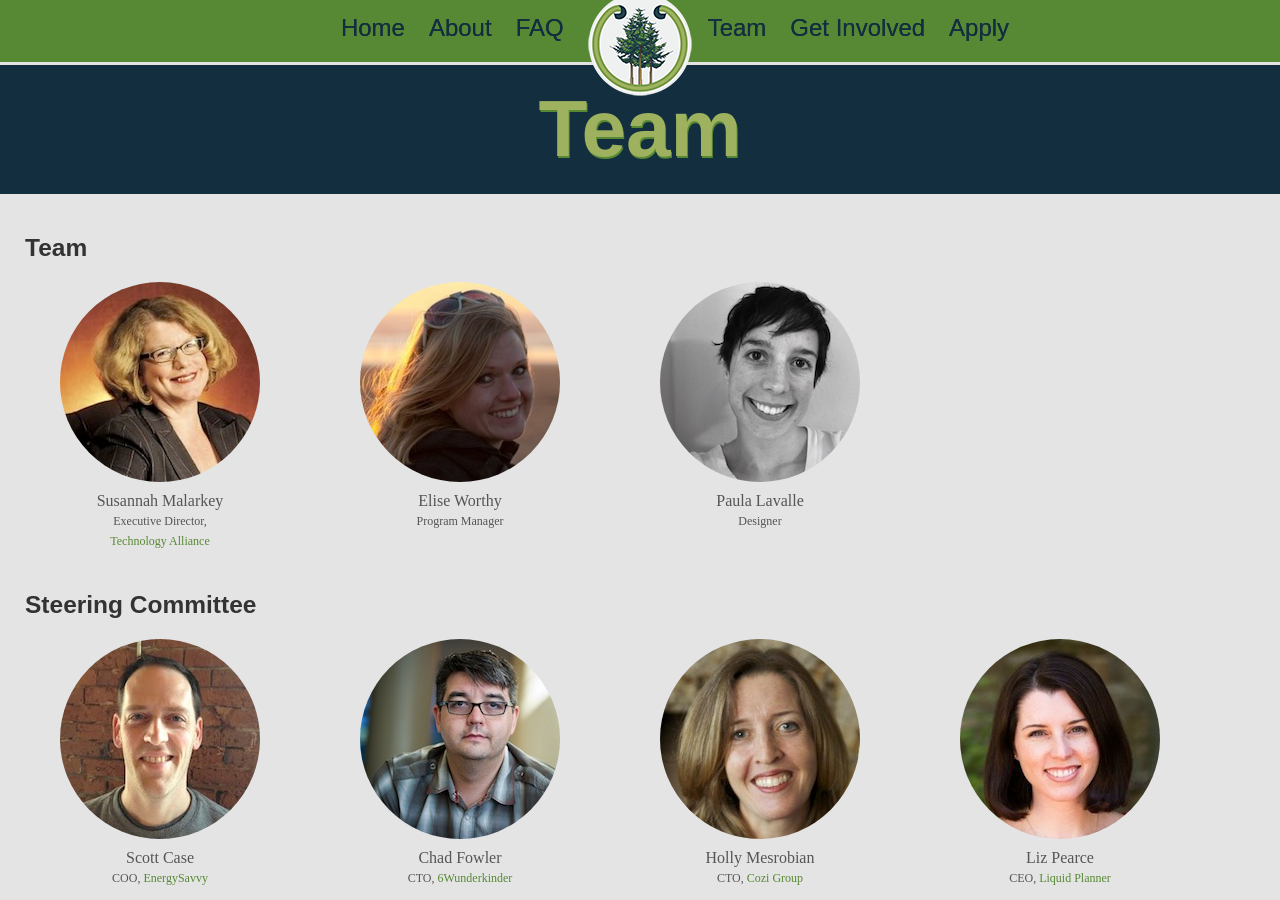
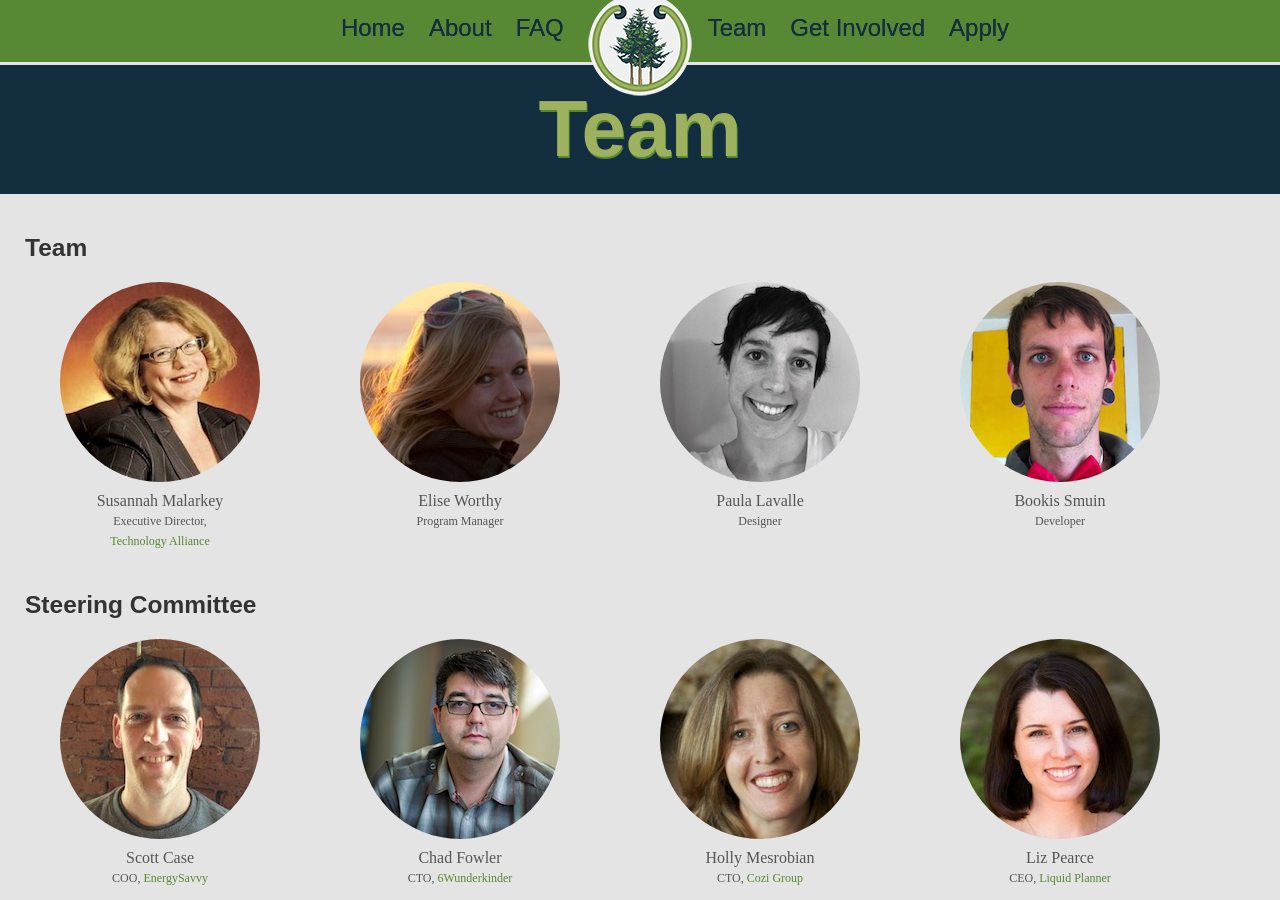
Before and after one commit to Ada-Developers-Academy/adadevelopersacademy.org, a Jekyll site: the page built from team/index.html, in a window 1280 px wide and 900 px high. Built offline with Jekyll 4.4.1, drawn with Linux system fonts in a browser that asks for light colours; nearby versions of some CDN libraries.

Commit message:
Add Bookis.

```diff
--- a/team/index.html
+++ b/team/index.html
@@ -30,6 +30,13 @@ title: Ada Developers Academy Team and Steering Committee
             <img class='img-circle' src="/images/headshots/paula.png" />
             <div class="caption inner">Paula Lavalle</div>
             <div class="caption inner sub">Designer</div>
+          </div>
+        </li>
+        <li class='span3'>
+          <div class="thumbnail">
+            <img class='img-circle' src="/images/headshots/bookis.png" />
+            <div class="caption inner">Bookis Smuin</div>
+            <div class="caption inner sub">Developer</div>
           </div>
         </li>
       </ul>
```
Also changed, not shown: images/headshots/bookis.png (added).
